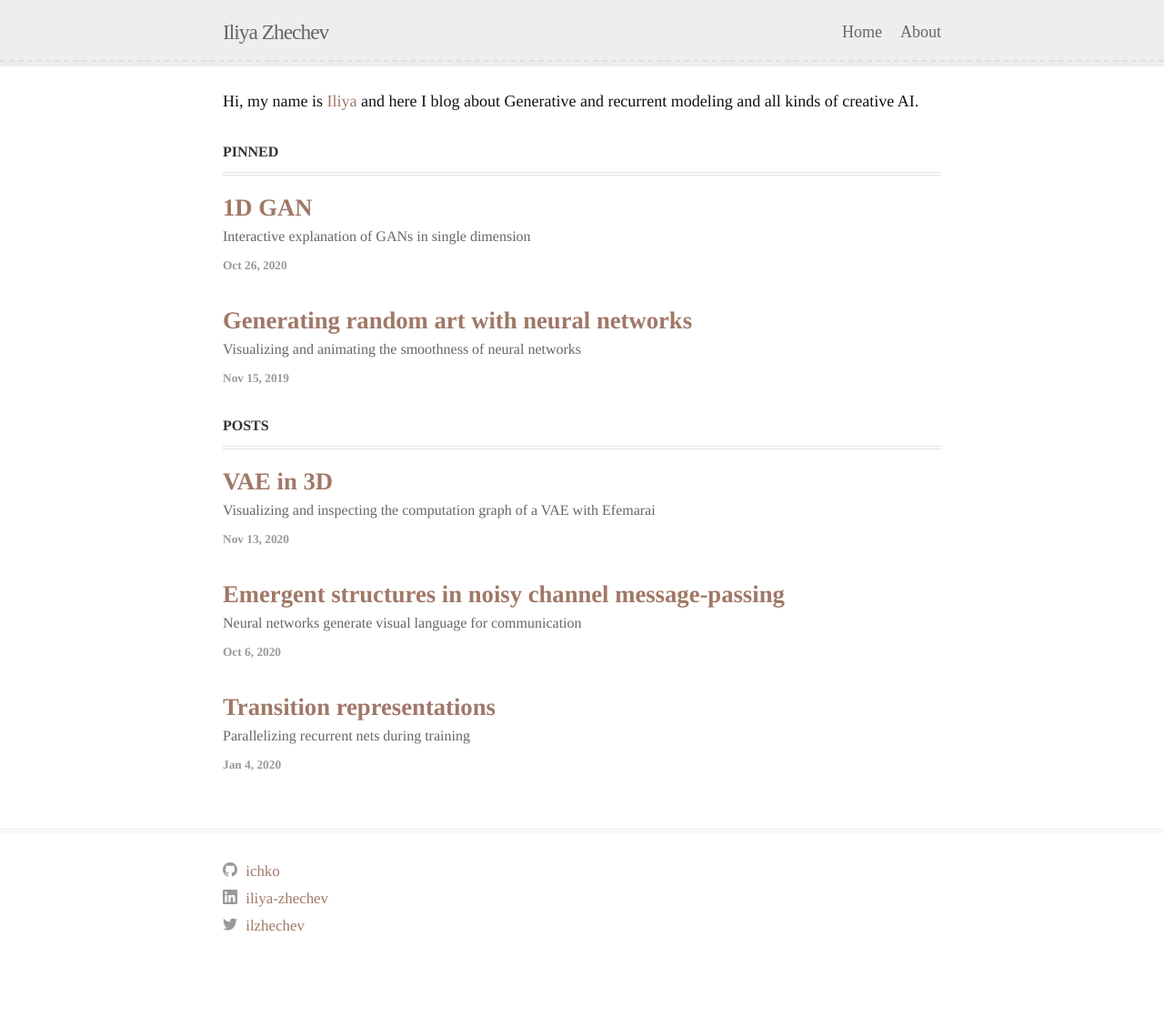
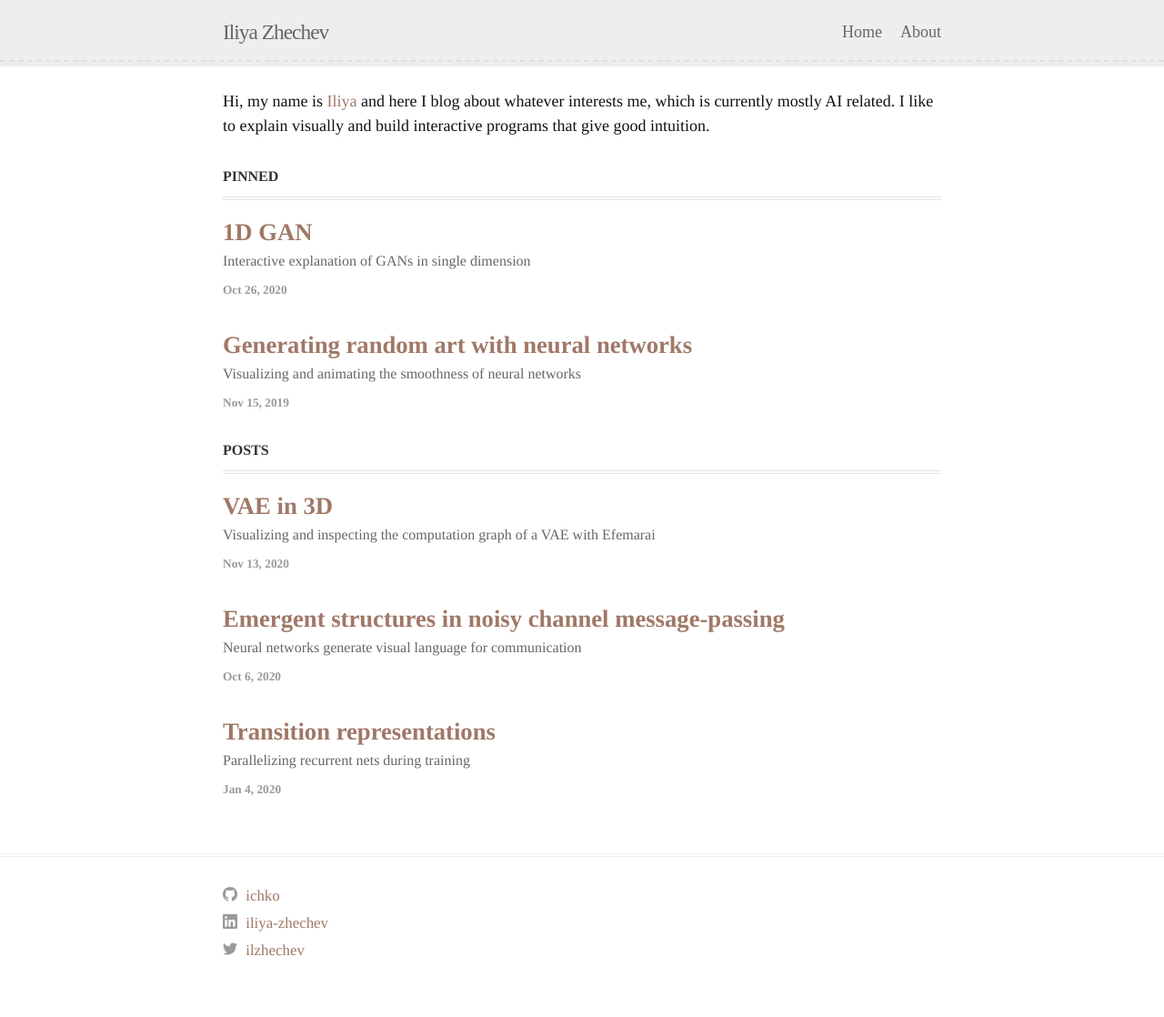
Before and after one commit to ichko/ichko.github.io, a Jekyll site: the page built from index.markdown, in a window 1280 px wide. Shown: the whole page at 91% size. Built offline with Jekyll 4.4.1, drawn with Linux system fonts in a browser that asks for light colours; some web fonts are replaced; before the commit the page ends 1091 px from its top, so only the background shows below that.

Commit message:
Update home introduction text

```diff
--- a/_layouts/home.html
+++ b/_layouts/home.html
@@ -7,7 +7,9 @@ layout: default
   {%- endif -%}
 
   <p>
-    Hi, my name is <a href="/about">Iliya</a> and here I blog about Generative and recurrent modeling and all kinds of creative AI.
+    Hi, my name is <a href="/about">Iliya</a> and here I blog about whatever interests me, which is currently mostly AI related.
+    I like to explain visually and build interactive programs
+    that give good intuition.
   </p>
 
   {% assign pinned = site.posts | where: "pinned", "true" %}
```
